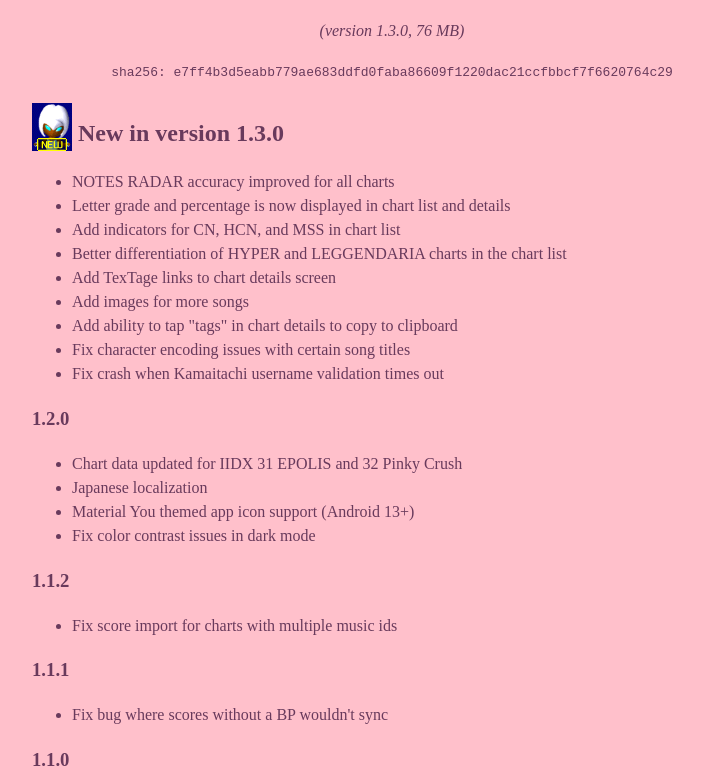
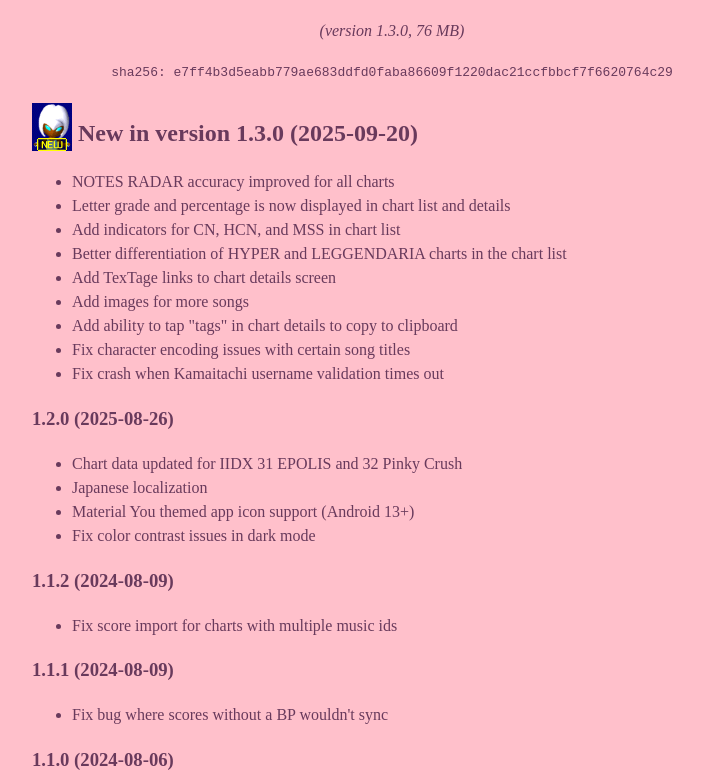
Before and after one commit to mlaux/mlaux.github.io, a plain HTML site: page tse.html in a window 1280 px wide. Shown: the part 427-1204 px from the top of the page, without its empty margins (248-951 px from the left). Drawn offline with Linux system fonts and the light colour scheme.

Commit message:
add dates for TSE releases

```diff
--- a/tse.html
+++ b/tse.html
@@ -38,7 +38,7 @@
     <p><center><em>(version 1.3.0, 76 MB)</em></center></p>
     <p><center><code>sha256: e7ff4b3d5eabb779ae683ddfd0faba86609f1220dac21ccfbbcf7f6620764c29</code></center></p>
 
-    <h2><img src="images/tran-new.gif"> New in version 1.3.0</h2>
+    <h2><img src="images/tran-new.gif"> New in version 1.3.0 (2025-09-20)</h2>
     <ul>
       <li>NOTES RADAR accuracy improved for all charts</li>
       <li>Letter grade and percentage is now displayed in chart list and details</li>
@@ -51,7 +51,7 @@
       <li>Fix crash when Kamaitachi username validation times out</li>
     </ul>
 
-    <h3>1.2.0</h3>
+    <h3>1.2.0 (2025-08-26)</h3>
     <ul>
       <li>Chart data updated for IIDX 31 EPOLIS and 32 Pinky Crush</li>
       <li>Japanese localization</li>
@@ -59,17 +59,17 @@
       <li>Fix color contrast issues in dark mode</li>
     </ul>
 
-    <h3>1.1.2</h3>
+    <h3>1.1.2 (2024-08-09)</h3>
     <ul>
       <li>Fix score import for charts with multiple music ids</li>
     </ul>
 
-    <h3>1.1.1</h3>
+    <h3>1.1.1 (2024-08-09)</h3>
     <ul>
       <li>Fix bug where scores without a BP wouldn't sync</li>
     </ul>
 
-    <h3>1.1.0</h3>
+    <h3>1.1.0 (2024-08-06)</h3>
     <ul>
       <li>Kamaitachi integration! See your clear lamp, EX Score, and miss
       count on each song by linking your <a href="https://kamai.tachi.ac">Kamaitachi</a>
@@ -106,6 +106,6 @@
       <img src="images/vi.gif">
     </p>
 
-    <p><em>Last updated 26 Aug 2025</em></p>
+    <p><em>Last updated 20 Sep 2025</em></p>
   </body>
 </html>
```
